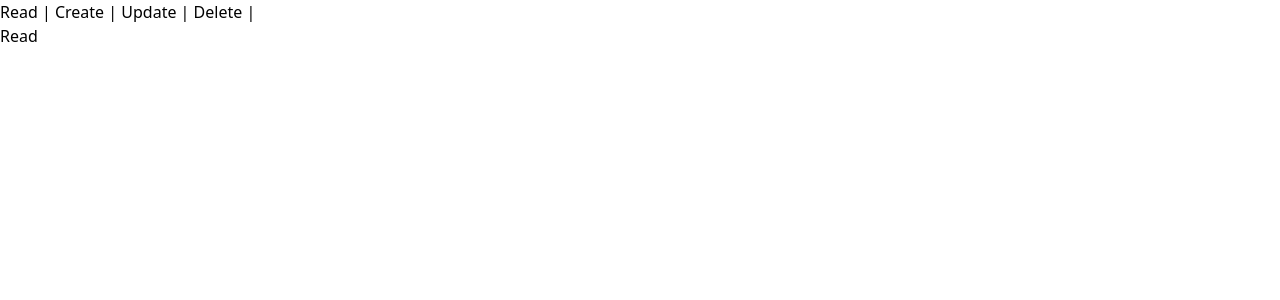
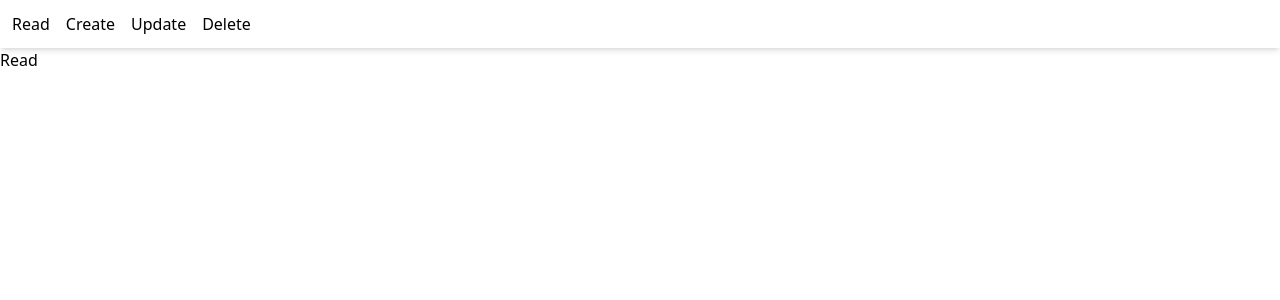
Before and after one commit to BaksaVrato/crud-mevn, a Vue app in the folder fe/crud-app/: page /create in a window 1280 px wide. Shown: the top 300 px of the page. Built offline with nearby package versions, Linux system fonts and the light colour scheme.

Commit message:
navbar simple

```diff
--- a/fe/crud-app/src/App.vue
+++ b/fe/crud-app/src/App.vue
@@ -1,15 +1,15 @@
 <template>
-  <div>
-    <nav>
-      <router-link :to="{ name: 'read' }">Read</router-link> |
-      <router-link :to="{ name: 'create' }">Create</router-link> |
-      <router-link :to="{ name: 'update' }">Update</router-link> |
-      <router-link :to="{ name: 'delete' }">Delete</router-link> |
-    </nav>
-    <router-view/>
+  <div class="flex flex-col min-h-screen">
+    <Navbar/>
+    <section class="flex-1 mt-12">
+      <router-view/>
+    </section>
   </div>
 </template>
 
-<style>
+<script setup>
 
-</style>
+import Navbar from './components/Navbar.vue'
+
+
+</script>
--- /dev/null
+++ b/fe/crud-app/src/components/Navbar.vue
@@ -0,0 +1,31 @@
+<template>
+  <div class="absolute z-10 w-full shadow-md p-3">
+    <nav class="flex gap-4">
+
+      <router-link
+        :to="{ name: 'read' }"
+        class="hover:text-gray-500"
+      > Read </router-link>
+
+      <router-link
+        :to="{ name: 'create' }"
+        class="hover:text-gray-500"
+      > Create </router-link>
+
+      <router-link
+        :to="{ name: 'update' }"
+        class="hover:text-gray-500"
+      > Update </router-link>
+
+      <router-link
+        :to="{ name: 'delete' }"
+        class="hover:text-gray-500"
+      > Delete </router-link>
+
+    </nav>
+  </div>
+</template>
+
+<script>
+
+</script>
```
